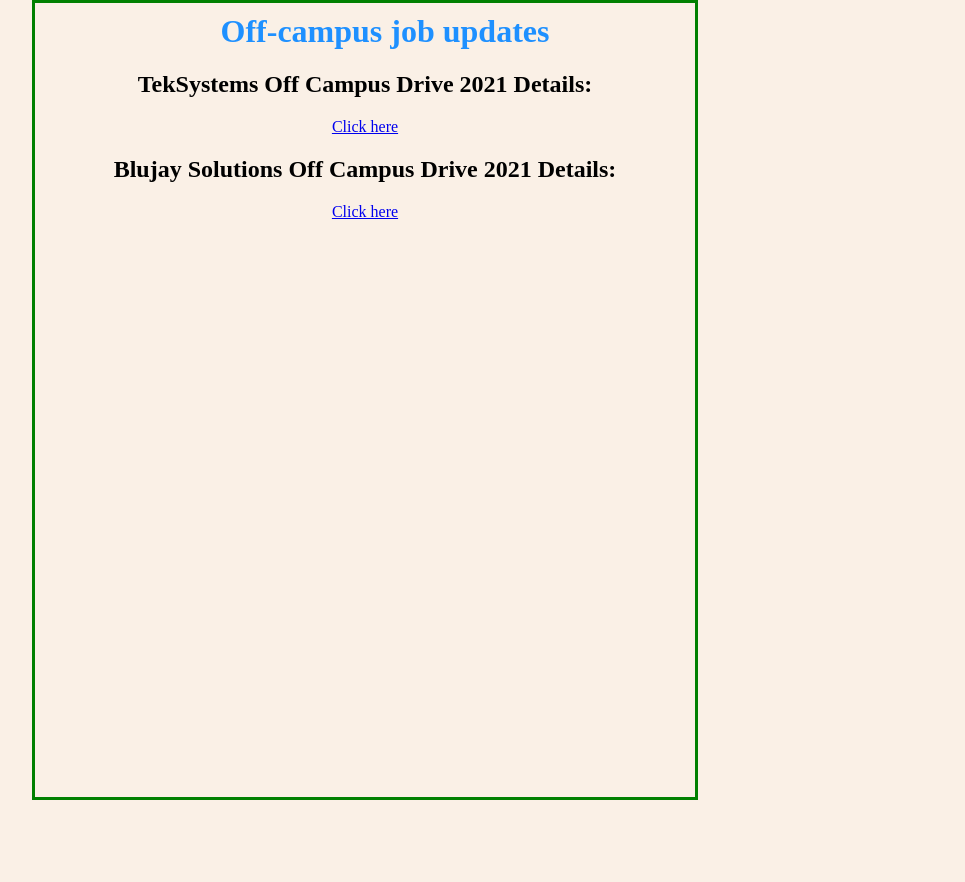
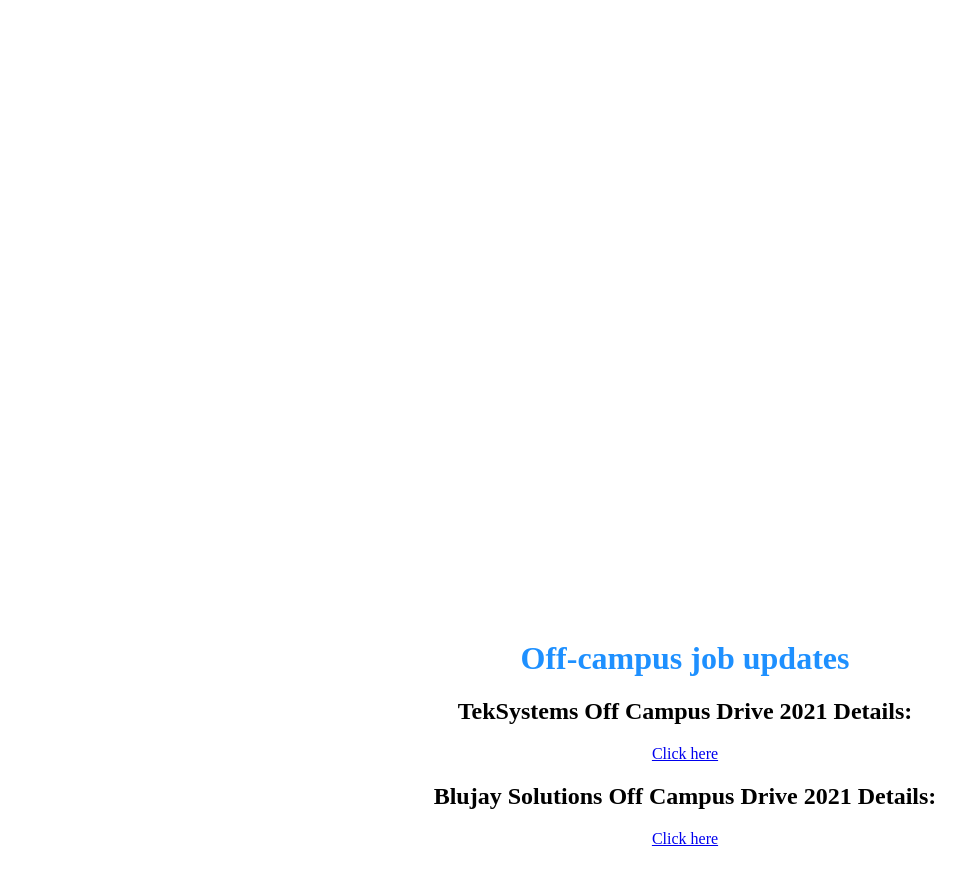
Before and after one commit to 20171cse0777/off-campus-drives, a plain HTML site: page index.html in a window 1280 px wide. Shown: the top 882 px of the page, without its empty margins (275-1240 px from the left). Before the commit the page ends 800 px from the top, so only its background shows below. Drawn offline with Linux system fonts and the light colour scheme.

Commit message:
Update index.html

```diff
--- a/index.html
+++ b/index.html
@@ -1,16 +1,8 @@
 <html>
-  <style>
+<style>
 body {
-  background-color: linen;
-  margin: auto;
+  margin: 50%;
   width: 50%;
-  border: 3px solid green;
-  padding: 10px;
-}
-
-h1 {
-  color: maroon;
-  margin-left: 40px;
 }
 </style>
 </head>
```
